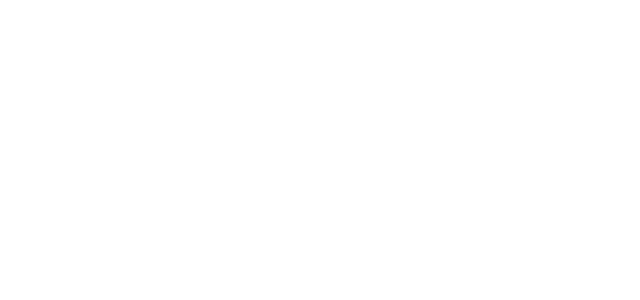
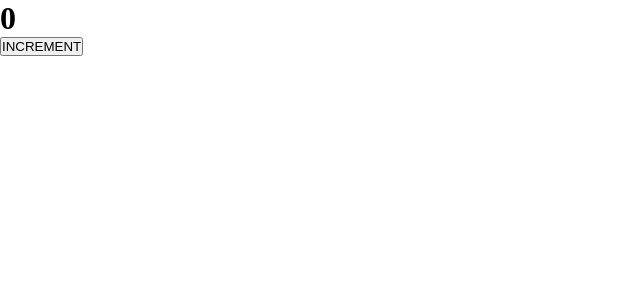
Before and after one commit to programer1983/Redux-Toolkit-RTK-Query, a React (Create React App) app: page / in a window 1280 px wide. Shown: the top 300 px of the page, without its empty margins (0-640 px from the left). Built offline with nearby package versions, Linux system fonts and the light colour scheme.

Commit message:
creating a simple counter;

```diff
--- a/src/App.tsx
+++ b/src/App.tsx
@@ -1,13 +1,19 @@
 import React from 'react';
 import "./App.css"
+import { useAppDispatch, useAppSelector } from './Hooks/Redux';
+import { userSlice } from './Store/Reducers/UserSlice';
 
 
 
 function App() {
+  const {count} = useAppSelector(state => state.userReducer)
+  const {increment} = userSlice.actions
+  const dispatch = useAppDispatch()
 
   return (
     <div className="App">
-
+      <h1>{count}</h1>
+      <button onClick={() => dispatch(increment(10))}>INCREMENT</button>
     </div>
   );
 }
--- a/src/Store/Reducers/UserSlice.ts
+++ b/src/Store/Reducers/UserSlice.ts
@@ -1,4 +1,4 @@
-import { createSlice } from "@reduxjs/toolkit";
+import { createSlice, PayloadAction } from "@reduxjs/toolkit";
 import { IUser } from "../../Models/User";
 
 
@@ -20,7 +20,9 @@ export const userSlice = createSlice({
     name: "user",
     initialState,
     reducers: {
-
+        increment(state, action: PayloadAction<number>){
+            state.count += action.payload
+        }
     }
 })
 
--- a/src/index.tsx
+++ b/src/index.tsx
@@ -1,10 +1,16 @@
 import React from 'react';
 import ReactDOM from 'react-dom/client';
+import { Provider } from 'react-redux';
 import App from './App';
+import { setupStore } from './Store/store';
+
+const store = setupStore()
 
 const root = ReactDOM.createRoot(
   document.getElementById('root') as HTMLElement
 );
 root.render(
+   <Provider store={store}>
     <App />
+   </Provider>
 );
```
